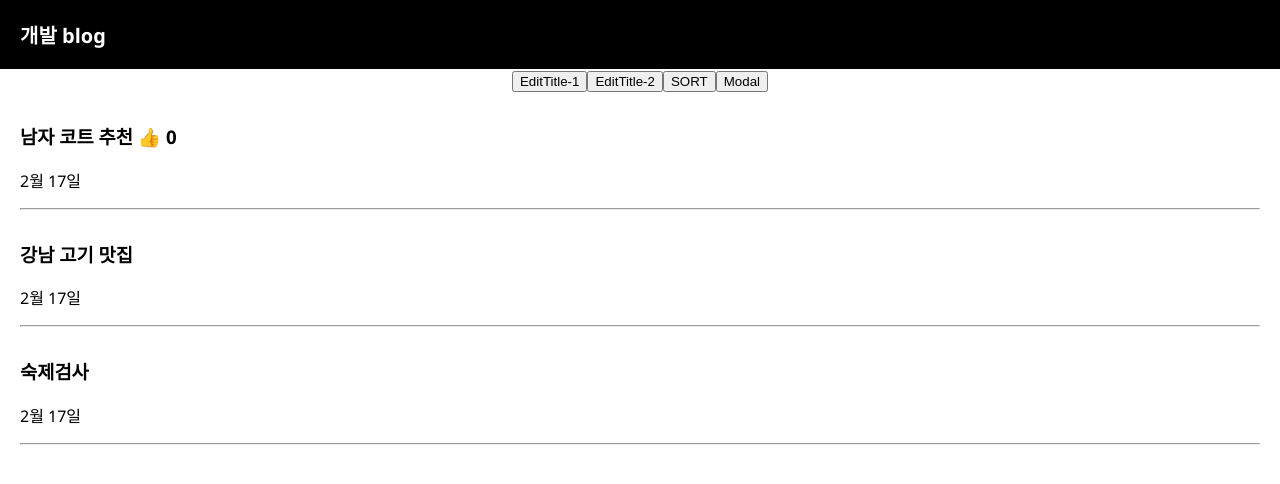
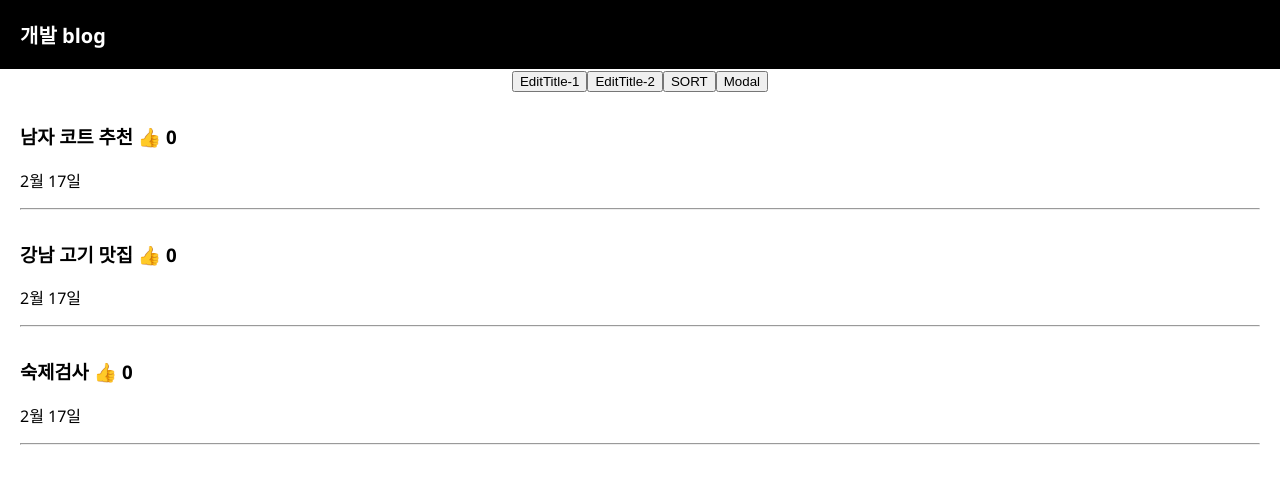
Before and after one commit to namomo/curs, a React (Create React App) app in the folder react-coding-apple/blog/: page / in a window 1280 px wide. Shown: the top 484 px of the page. Built offline with nearby package versions, Linux system fonts and the light colour scheme.

Commit message:
react-coding-apple 애플코딩 리액트
* map 많은 div 반목문 줄이기

```diff
--- a/react-coding-apple/blog/src/App.js
+++ b/react-coding-apple/blog/src/App.js
@@ -5,7 +5,7 @@ import './App.css';
 function App() {
   // let posts = '강남 고기 맛집';
   let [title, editTitle] = useState(['남자 코트 추천', '강남 고기 맛집', '숙제검사']);
-  let [goodJob, editGoodJob] = useState(0);
+  let [goodJob, editGoodJob] = useState([0, 0, 0]);
   let [modal, editModal] = useState(false);
 
   function reEditTitle() {
@@ -17,6 +17,11 @@ function App() {
     let newData = [...title];
     newData.sort();
     editTitle(newData);
+  }
+  function editGoodJobList(idx) {
+    let nData = [...goodJob];
+    nData[idx]++;
+    editGoodJob(nData) ;
   }
 
   return (
@@ -31,7 +36,7 @@ function App() {
       <button onClick={ sortTitle }>SORT</button>
       <button onClick={ ()=>{ editModal(!modal)} }>Modal</button>
 
-      <div className="list">
+      {/* <div className="list">
         <h3> { title[0] } <span onClick={ () => { editGoodJob(goodJob+1) } }>👍</span> {goodJob} </h3>
         <p>2월 17일</p>
         <hr/>
@@ -47,9 +52,20 @@ function App() {
         <h3> { title[2] } </h3>
         <p>2월 17일</p>
         <hr/>
-      </div>
+      </div> */}
 
 
+      {
+        title.map(function(e, idx) {
+          return (
+            <div className="list">
+              <h3> { e } <span onClick={ () => { editGoodJobList(idx) } }>👍</span> {goodJob[idx]} </h3>
+              <p>2월 17일</p>
+              <hr/>
+            </div>
+          )
+        })
+      }
 
       {
         modal === true
```
